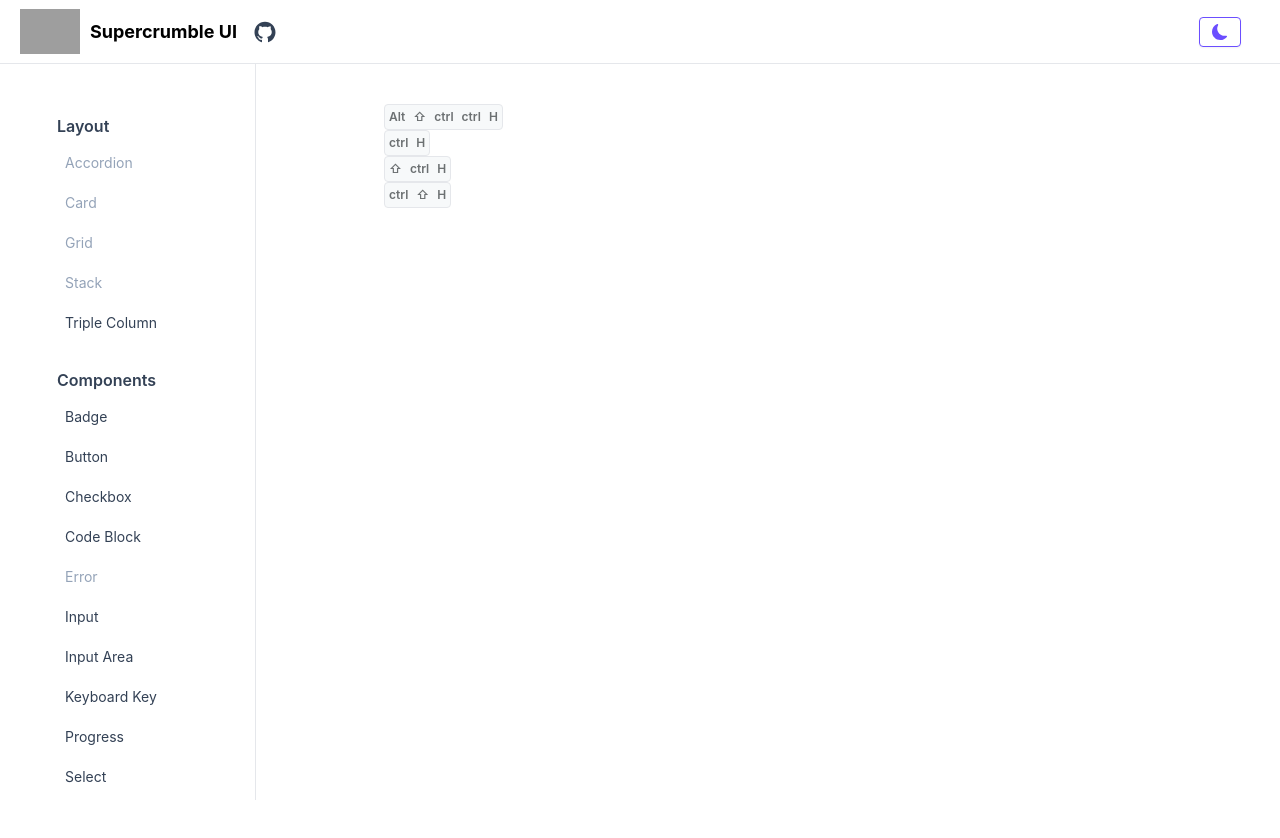
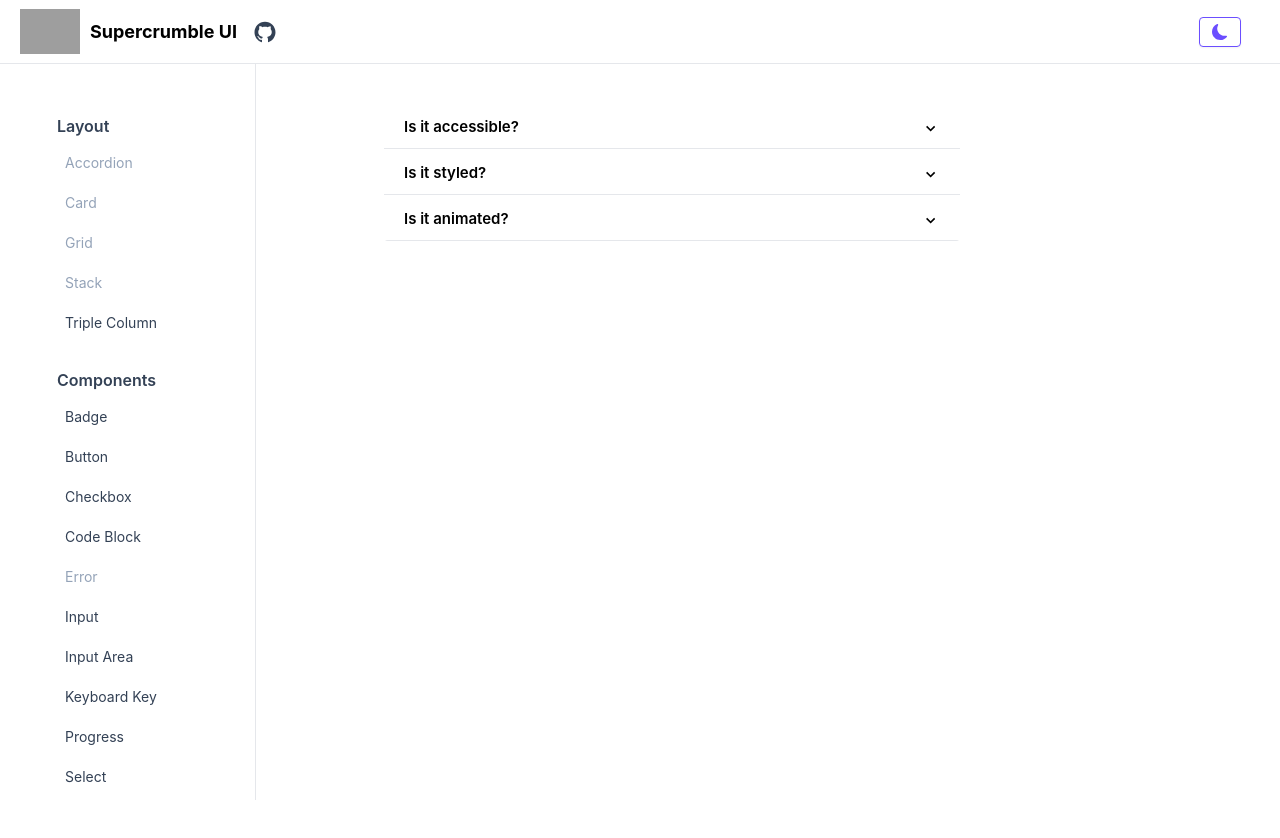
Before and after one commit to elijahnikov/ui, a Next.js app: page / in a window 1280 px wide. Shown: the top 838 px of the page. Built offline with nearby package versions, Linux system fonts and the light colour scheme; grey boxes are pictures that could not be loaded; a web font is replaced by a local one.

Commit message:
accordion component

```diff
--- /dev/null
+++ b/src/components/ui/Accordion/Accordion.tsx
@@ -0,0 +1,117 @@
+import clxsm from "@/lib/clsxm";
+import React, { HTMLAttributes, useState } from "react";
+import { BiChevronDown, BiChevronUp } from "react-icons/bi";
+
+interface AccordionProps {
+    children: JSX.Element | JSX.Element[];
+}
+
+interface AccordionItemProps extends HTMLAttributes<HTMLDivElement> {
+    children: JSX.Element | JSX.Element[];
+    selectedItem?: string;
+    setSelectedItem?: (tab: string) => void;
+}
+
+interface AccordionTriggerContentProps extends HTMLAttributes<HTMLDivElement> {
+    value: string;
+    selectedItem?: string;
+    setSelectedItem?: (tab: string) => void;
+}
+
+const Accordion = ({ children }: AccordionProps) => {
+    const [selectedItem, setSelectedItem] = useState<boolean>(false);
+    return (
+        <div>
+            {React.Children.map(children, (child) => {
+                return React.cloneElement(child, {
+                    selectedItem,
+                    setSelectedItem,
+                });
+            })}
+        </div>
+    );
+};
+
+const Item = React.forwardRef<HTMLDivElement, AccordionItemProps>(
+    ({ children, className, selectedItem, setSelectedItem, ...props }, ref) => {
+        return (
+            <div
+                {...props}
+                ref={ref}
+                className={clxsm(
+                    className,
+                    "focus-within:shadow-mauve12 mt-px overflow-hidden first:mt-0 first:rounded-t last:rounded-b focus-within:relative focus-within:z-10 focus-within:shadow-[0_0_0_2px]"
+                )}
+            >
+                {React.Children.map(children, (child) => {
+                    return React.cloneElement(child, {
+                        selectedItem,
+                        setSelectedItem,
+                    });
+                })}
+            </div>
+        );
+    }
+);
+
+const Trigger = React.forwardRef<HTMLDivElement, AccordionTriggerContentProps>(
+    (
+        { children, className, selectedItem, setSelectedItem, value, ...props },
+        ref
+    ) => {
+        return (
+            <div
+                onClick={() => {
+                    if (selectedItem === value) {
+                        setSelectedItem && setSelectedItem("hidden");
+                    } else {
+                        setSelectedItem && setSelectedItem(value);
+                    }
+                }}
+                {...props}
+                ref={ref}
+                className={clxsm(
+                    className,
+                    "font-semibold p-5 dark:border-slate-600 border-b-[1px] group flex h-[45px] flex-1 cursor-default items-center justify-between px-5 text-[15px] leading-none"
+                )}
+            >
+                <div className="w-[100%]">{children}</div>
+                {selectedItem !== value ? (
+                    <BiChevronDown className="dark:fill-slate-600 mt-1 h-5 w-5" />
+                ) : (
+                    <BiChevronUp className="dark:fill-slate-600 mt-1 h-5 w-5" />
+                )}
+            </div>
+        );
+    }
+);
+
+const Content = React.forwardRef<HTMLDivElement, AccordionTriggerContentProps>(
+    ({ children, className, selectedItem, value, ...props }, ref) => {
+        return (
+            <div
+                {...props}
+                ref={ref}
+                className={clxsm(
+                    className,
+                    "ml-5 overflow-hidden text-[15px] transition-all ease-in duration-200",
+                    selectedItem === value && "pt-5 mb-4"
+                )}
+            >
+                {selectedItem !== "hidden" && selectedItem === value ? (
+                    <div className={clxsm(className)}>{children}</div>
+                ) : null}
+            </div>
+        );
+    }
+);
+
+Item.displayName = "AccordionItem";
+Trigger.displayName = "AccordionTrigger";
+Content.displayName = "AccordionContent";
+
+Accordion.Item = Item;
+Accordion.Trigger = Trigger;
+Accordion.Content = Content;
+
+export default Accordion;
--- a/src/pages/index.tsx
+++ b/src/pages/index.tsx
@@ -1,4 +1,5 @@
 import Layout from "@/components/common/Layout/Layout";
+import Accordion from "@/components/ui/Accordion/Accordion";
 import Kbd from "@/components/ui/Kbd/Kbd";
 import Progress from "@/components/ui/Progress/Progress";
 import Spinner from "@/components/ui/Spinner/Spinner";
@@ -6,21 +7,33 @@ import Spinner from "@/components/ui/Spinner/Spinner";
 export default function Home() {
     return (
         <Layout>
-            <span>
-                <Kbd alt tooltip shift meta ctrl>
-                    H
-                </Kbd>
-
-                <Kbd meta>H</Kbd>
-
-                <Kbd shift meta>
-                    H
-                </Kbd>
-
-                <Kbd meta tooltip shift>
-                    H
-                </Kbd>
-            </span>
+            <Accordion>
+                <Accordion.Item>
+                    <Accordion.Trigger value="1">
+                        Is it accessible?
+                    </Accordion.Trigger>
+                    <Accordion.Content value="1">
+                        Yes. It adheres to the WAI-ARIA design pattern.
+                    </Accordion.Content>
+                </Accordion.Item>
+                <Accordion.Item>
+                    <Accordion.Trigger value="2">
+                        Is it styled?
+                    </Accordion.Trigger>
+                    <Accordion.Content value="2">
+                        {`Yes. It comes with default styles that matches the other
+                        components' aesthetic.`}
+                    </Accordion.Content>
+                </Accordion.Item>
+                <Accordion.Item>
+                    <Accordion.Trigger value="3">
+                        Is it animated?
+                    </Accordion.Trigger>
+                    <Accordion.Content value="3">
+                        {`Yes. It's animated by default, but you can disable it if you prefer.`}
+                    </Accordion.Content>
+                </Accordion.Item>
+            </Accordion>
         </Layout>
     );
 }
--- a/tailwind.config.js
+++ b/tailwind.config.js
@@ -48,6 +48,20 @@ module.exports = {
             boxShadow: {
                 button: "0 0.0625rem 0 rgba(0,0,0,.05)",
             },
+            keyframes: {
+                slideDown: {
+                    from: { height: 0 },
+                    to: { height: "var(--radix-accordion-content-height)" },
+                },
+                slideUp: {
+                    from: { height: "var(--radix-accordion-content-height)" },
+                    to: { height: 0 },
+                },
+            },
+            animation: {
+                slideDown: "slideDown 300ms cubic-bezier(0.87, 0, 0.13, 1)",
+                slideUp: "slideUp 300ms cubic-bezier(0.87, 0, 0.13, 1)",
+            },
         },
     },
     plugins: [],
```
